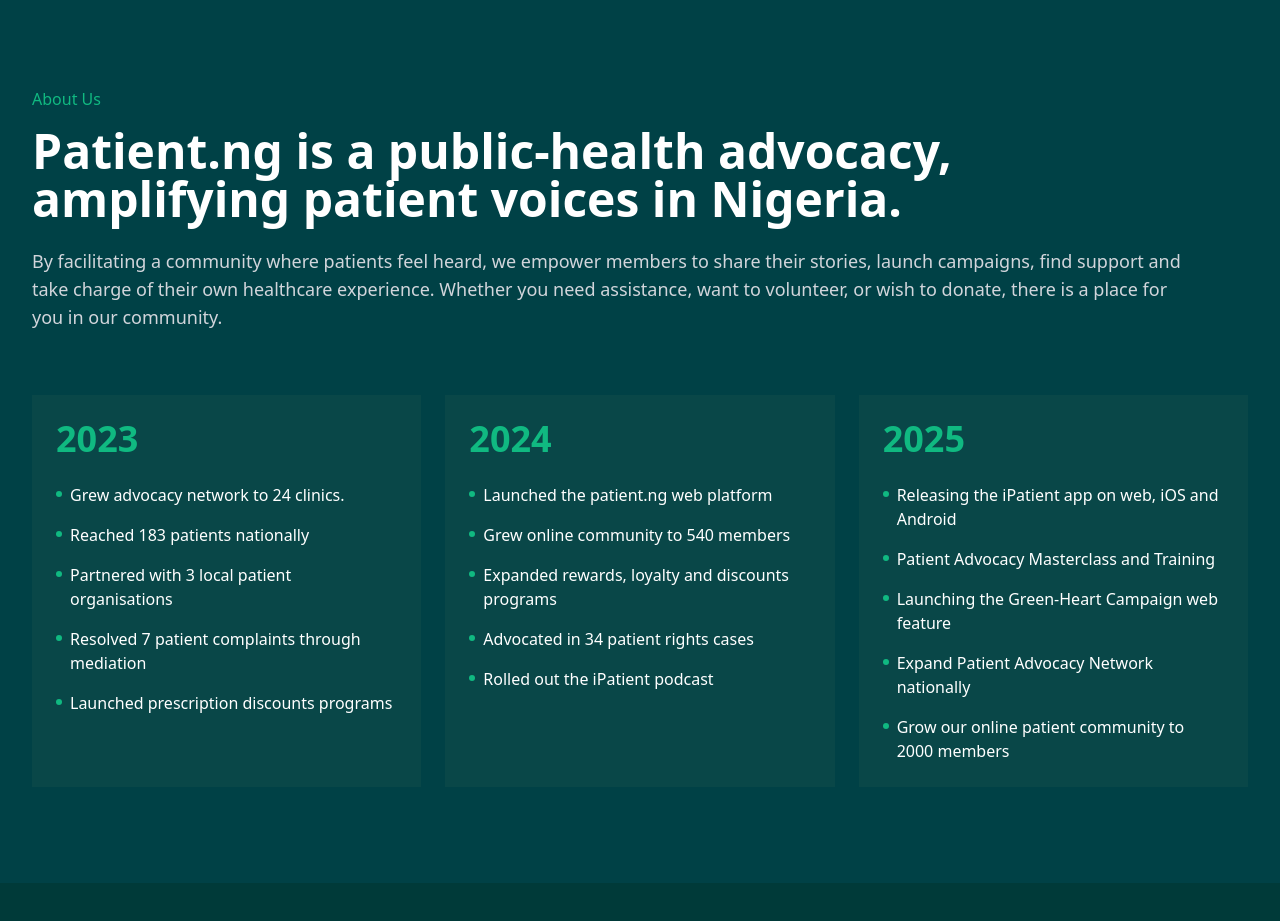
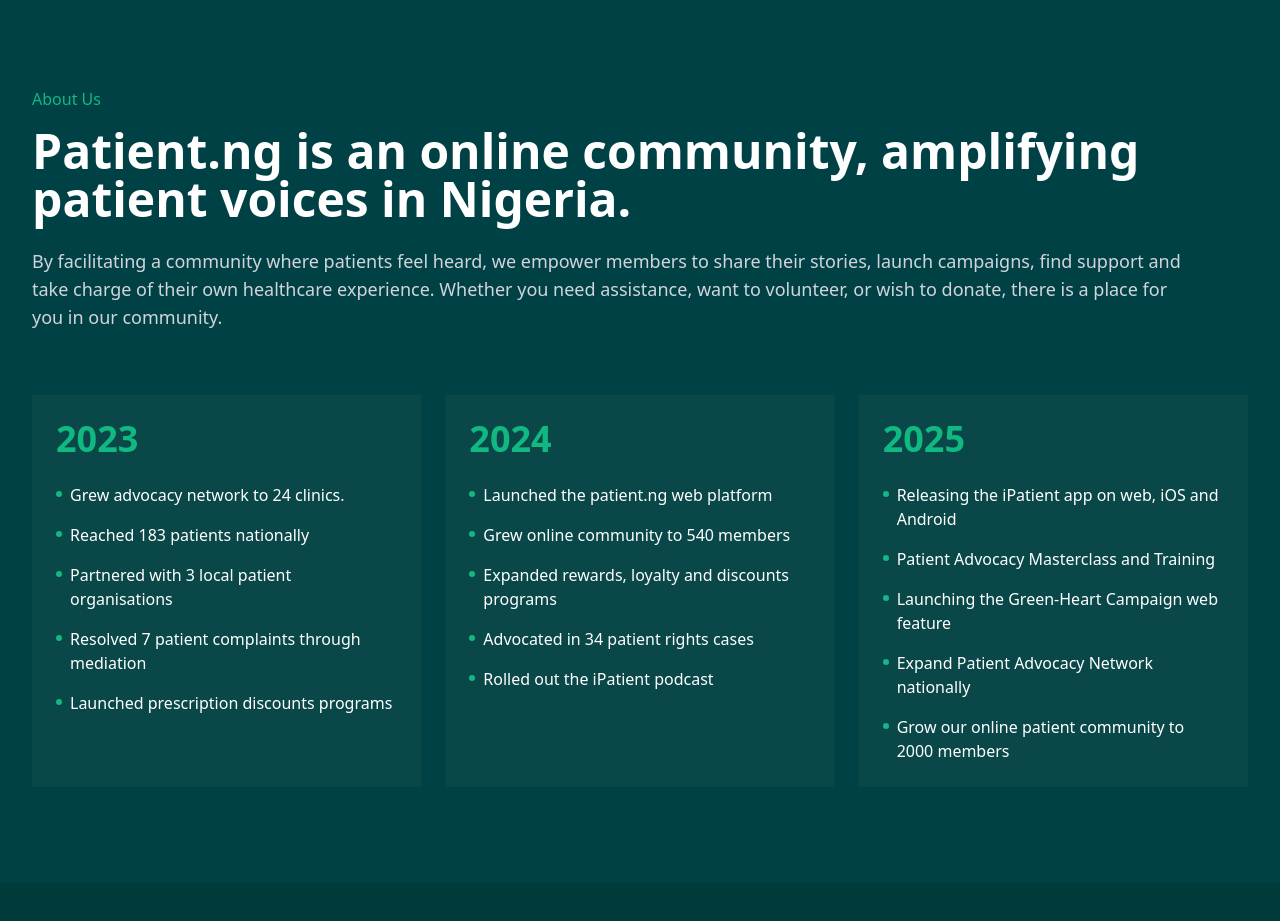
Before and after one commit to Toverbers/patientng-staging, a React (Vite) app: page /about in a window 1280 px wide. Shown: the part 1320-2241 px from the top of the page. Built offline with nearby package versions, Linux system fonts and the light colour scheme; no server answers.

Commit message:
first commit

```diff
--- a/src/components/Homepage/TimelineComponent.jsx
+++ b/src/components/Homepage/TimelineComponent.jsx
@@ -47,7 +47,7 @@
         whileInView={"animate"}
         initial="initial"
         className="mt-4 text-3xl font-bold text-white md:text-5xl md:max-w-6xl">
-        Patient.ng is a public-health advocacy, amplifying patient voices in Nigeria.
+        Patient.ng is an online community, amplifying patient voices in Nigeria.
         </motion.h2>
 
         <motion.p
```
